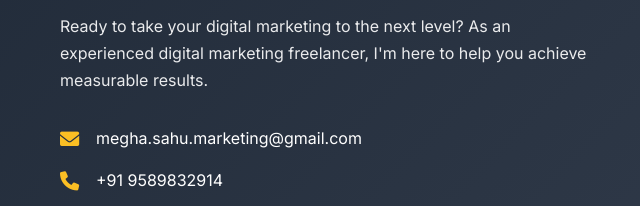
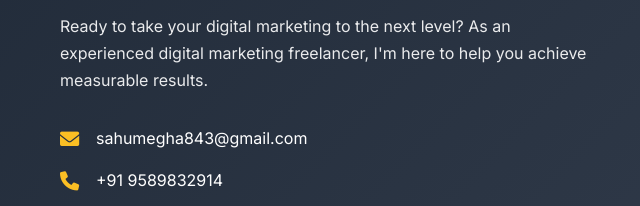
Before and after one commit to meghasahu1129/Megha, a plain HTML site: page index.html in a window 1280 px wide. Shown: the part 5280-5486 px from the top of the page, 0-640 px from the left. Drawn offline with Linux system fonts and the light colour scheme.

Commit message:
Update email address in contact section

```diff
--- a/index.html
+++ b/index.html
@@ -329,7 +329,7 @@
                     <p>Ready to take your digital marketing to the next level? As an experienced digital marketing freelancer, I'm here to help you achieve measurable results.</p>
                     <div class="contact-item">
                         <i class="fas fa-envelope"></i>
-                        <span>megha.sahu.marketing@gmail.com</span>
+                        <span>sahumegha843@gmail.com</span>
                     </div>
                     <div class="contact-item">
                         <i class="fas fa-phone"></i>
```
